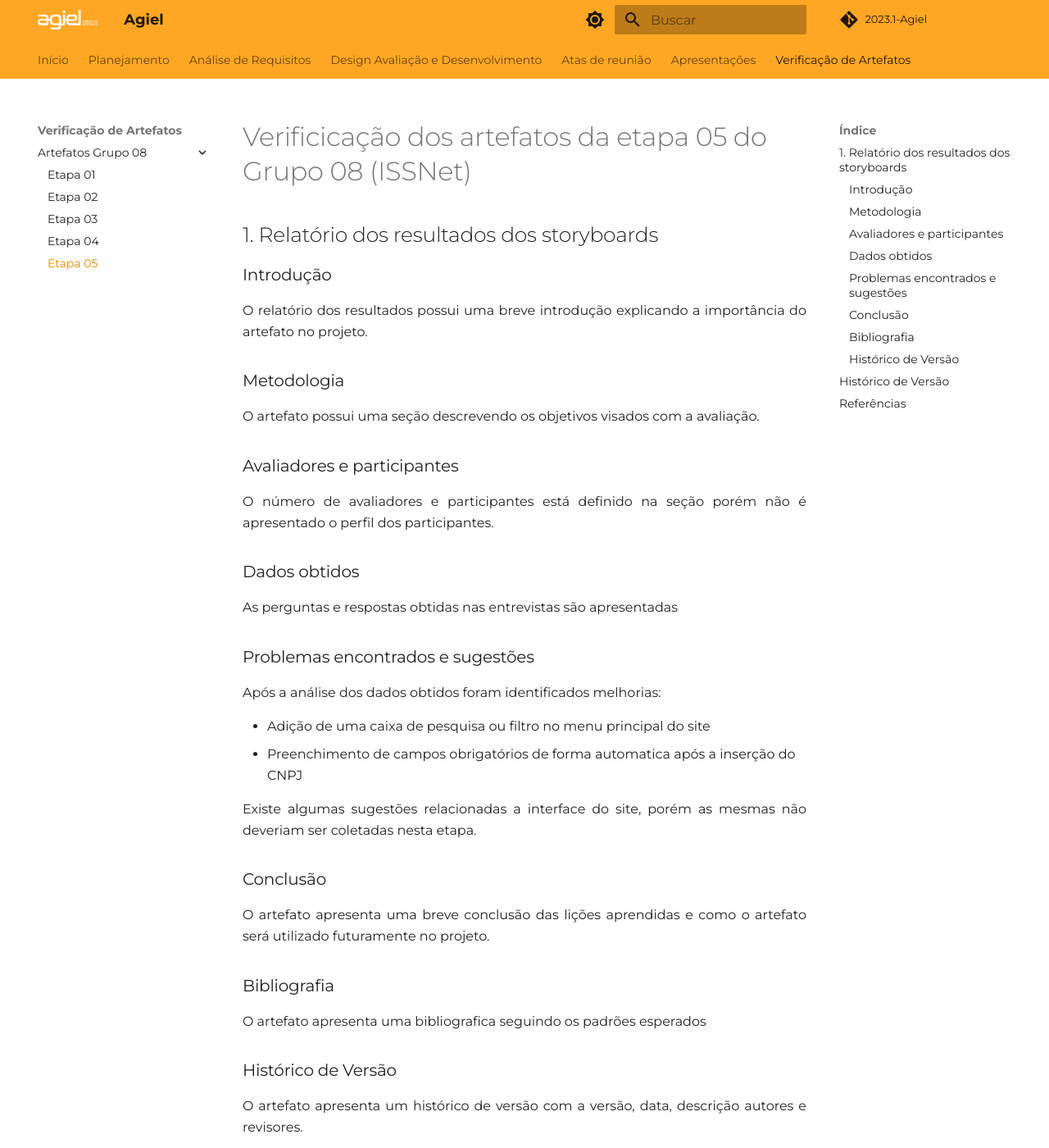
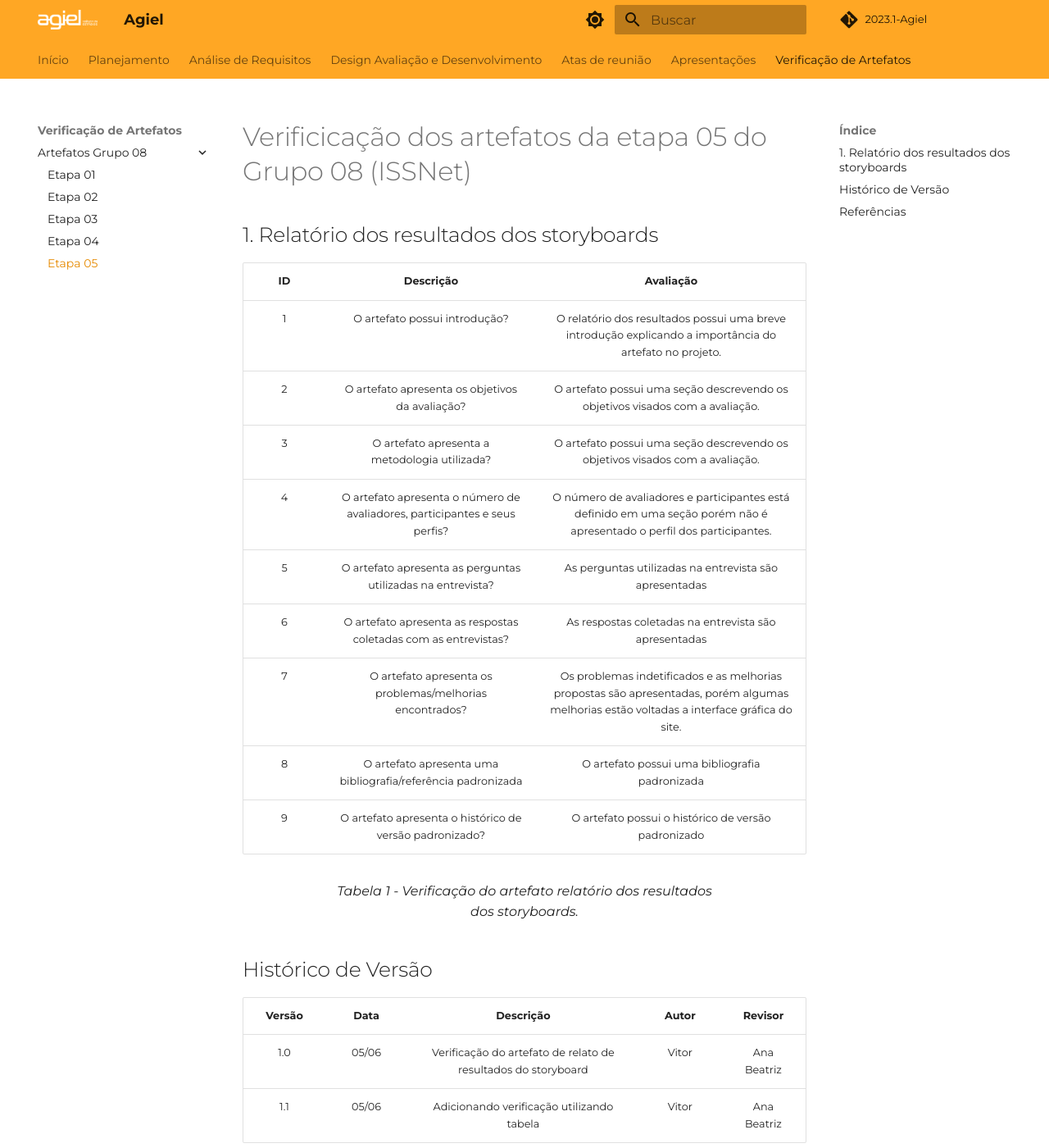
Before and after one commit to Interacao-Humano-Computador/2023.1-Agiel, an MkDocs documentation site: the page built from docs/verificacao/grupo_8/etapa_5.md, in a window 1280 px wide and 1400 px high. Shown: the whole window at 82% size. Built offline with MkDocs 1.6.1 and Material for MkDocs 9.7.7, drawn with Linux system fonts in a browser that asks for light colours; some web fonts are replaced; comment, search, counter and statistics services are not loaded.

Commit message:
docs: utilizando tabelas para realziar a verificação do artefato

```diff
--- a/docs/verificacao/grupo_8/etapa_5.md
+++ b/docs/verificacao/grupo_8/etapa_5.md
@@ -2,65 +2,25 @@
 
 ## 1. Relatório dos resultados dos storyboards
 
-### Introdução
+| ID | Descrição  | Avaliação |
+|:--:|:----------:|:---------:|
+| 1 | O artefato possui introdução? | O relatório dos resultados possui uma breve introdução explicando a importância do artefato no projeto. |
+| 2 | O artefato apresenta os objetivos da avaliação? | O artefato possui uma seção descrevendo os objetivos visados com a avaliação. |
+| 3 | O artefato apresenta a metodologia utilizada? | O artefato possui uma seção descrevendo os objetivos visados com a avaliação. |
+| 4 | O artefato apresenta o número de avaliadores, participantes e seus perfis? | O número de avaliadores e participantes está definido em uma seção porém não é apresentado o perfil dos participantes. |
+| 5 | O artefato apresenta as perguntas utilizadas na entrevista? | As perguntas utilizadas na entrevista são apresentadas |
+| 6 | O artefato apresenta as respostas coletadas com as entrevistas? | As respostas coletadas na entrevista são apresentadas |
+| 7 | O artefato apresenta os problemas/melhorias encontrados? | Os problemas indetificados e as melhorias propostas são apresentadas, porém algumas melhorias estão voltadas a interface gráfica do site.
+| 8 | O artefato apresenta uma bibliografia/referência padronizada | O artefato possui uma bibliografia padronizada |
+| 9 | O artefato apresenta o histórico de versão padronizado? | O artefato possui o histórico de versão padronizado |
 
-<p align='justify'>
-    O relatório dos resultados possui uma breve introdução explicando a importância do artefato no projeto.
-</p>
-
-### Metodologia
-
-<p align='justify'>
-    O artefato possui uma seção descrevendo os objetivos visados com a avaliação.
-</p>
-
-### Avaliadores e participantes
-
-<p align='justify'>
-    O número de avaliadores e participantes está definido na seção porém não é apresentado o perfil dos participantes.
-</p>
-
-### Dados obtidos
-
-<p align='justify'>
-    As perguntas e respostas obtidas nas entrevistas são apresentadas
-</p>
-
-### Problemas encontrados e sugestões
-
-<p align='justify'>
-    Após a análise dos dados obtidos foram identificados melhorias:
-</p>
-
-* Adição de uma caixa de pesquisa ou filtro no menu principal do site
-* Preenchimento de campos obrigatórios de forma automatica após a inserção do CNPJ
-
-<p align='justify'>
-    Existe algumas sugestões relacionadas a interface do site, porém as mesmas não deveriam ser coletadas nesta etapa.
-</p>
-
-### Conclusão
-
-<p align='justify'>
-    O artefato apresenta uma breve conclusão das lições aprendidas e como o artefato será utilizado futuramente no projeto.
-</p>
-
-### Bibliografia
-
-<p align='justify'>
-    O artefato apresenta uma bibliografica seguindo os padrões esperados
-</p>
-
-### Histórico de Versão
-
-<p align='justify'>
-    O artefato apresenta um histórico de versão com a versão, data, descrição autores e revisores.
-</p>
+<figcaption align="center">Tabela 1 - Verificação do artefato relatório dos resultados dos storyboards.</figcaption>
 
 ## Histórico de Versão
 
 | Versão | Data  |            Descrição              |     Autor      |    Revisor    |
 |:------:|:-----:|:---------------------------------:|:--------------:|:-------------:|
 |  1.0   | 05/06 | Verificação do artefato de relato de resultados do storyboard | Vitor | Ana Beatriz |
+|  1.1   | 05/06 | Adicionando verificação utilizando tabela | Vitor | Ana Beatriz
 
 ## Referências
```
